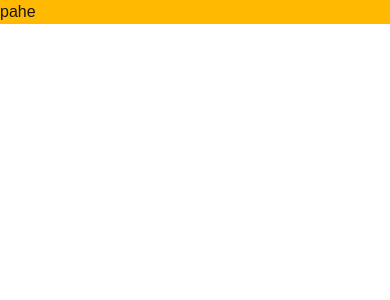
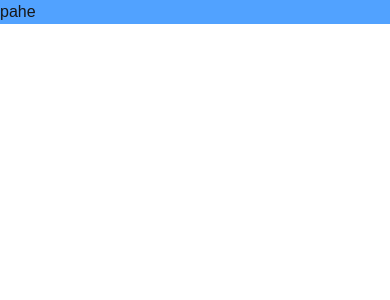
Before and after one commit to manthan20021/wealtria, a Next.js app: page / in a window 390 px wide. Shown: the top 300 px of the page. Built offline with nearby package versions, Linux system fonts and the light colour scheme.

Commit message:
removd the brekpoints in tailwind css

```diff
--- a/app/page.js
+++ b/app/page.js
@@ -3,7 +3,7 @@ import Image from "next/image";
 export default function Home() {
   return (
     <div>
-      <h1 className="bg-amber-400 md:bg-blue-400">pahe</h1>
+      <h1 className="bg-blue-400">pahe</h1>
     </div>
   );
 }
```
